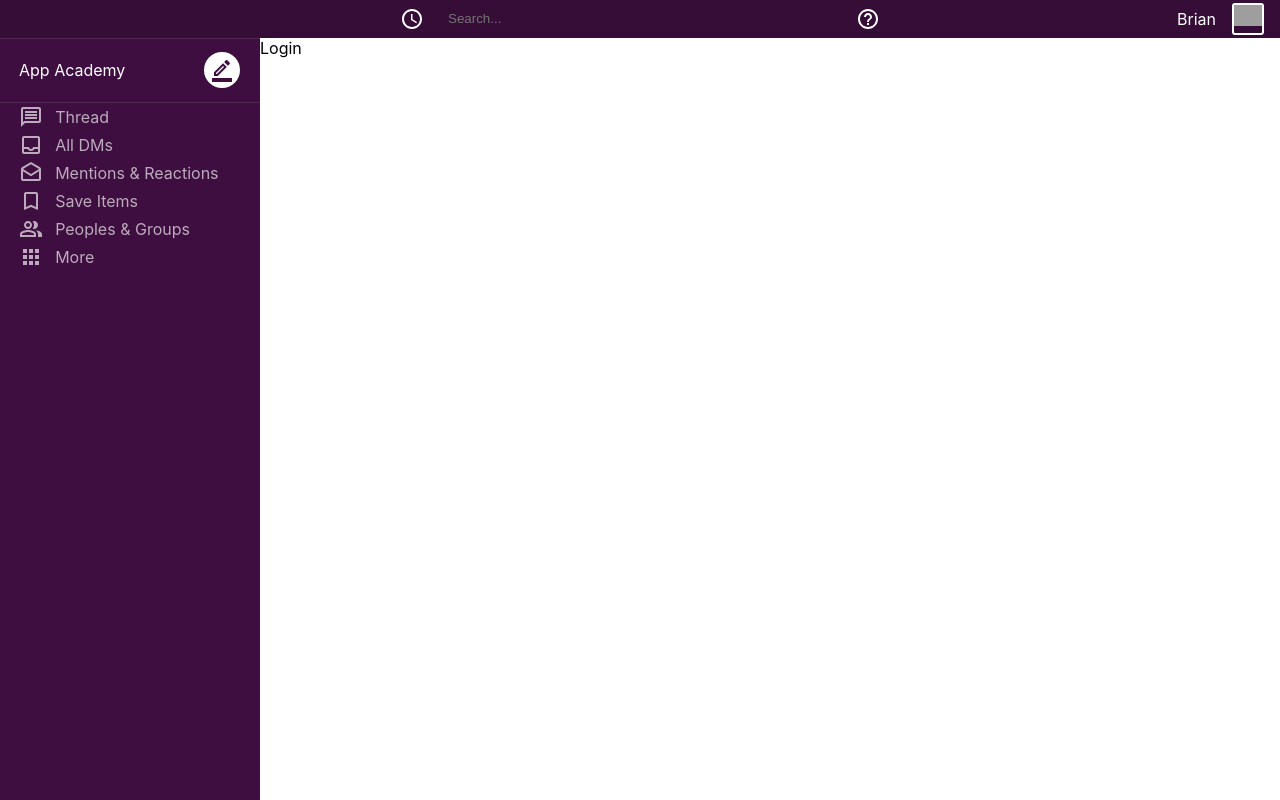
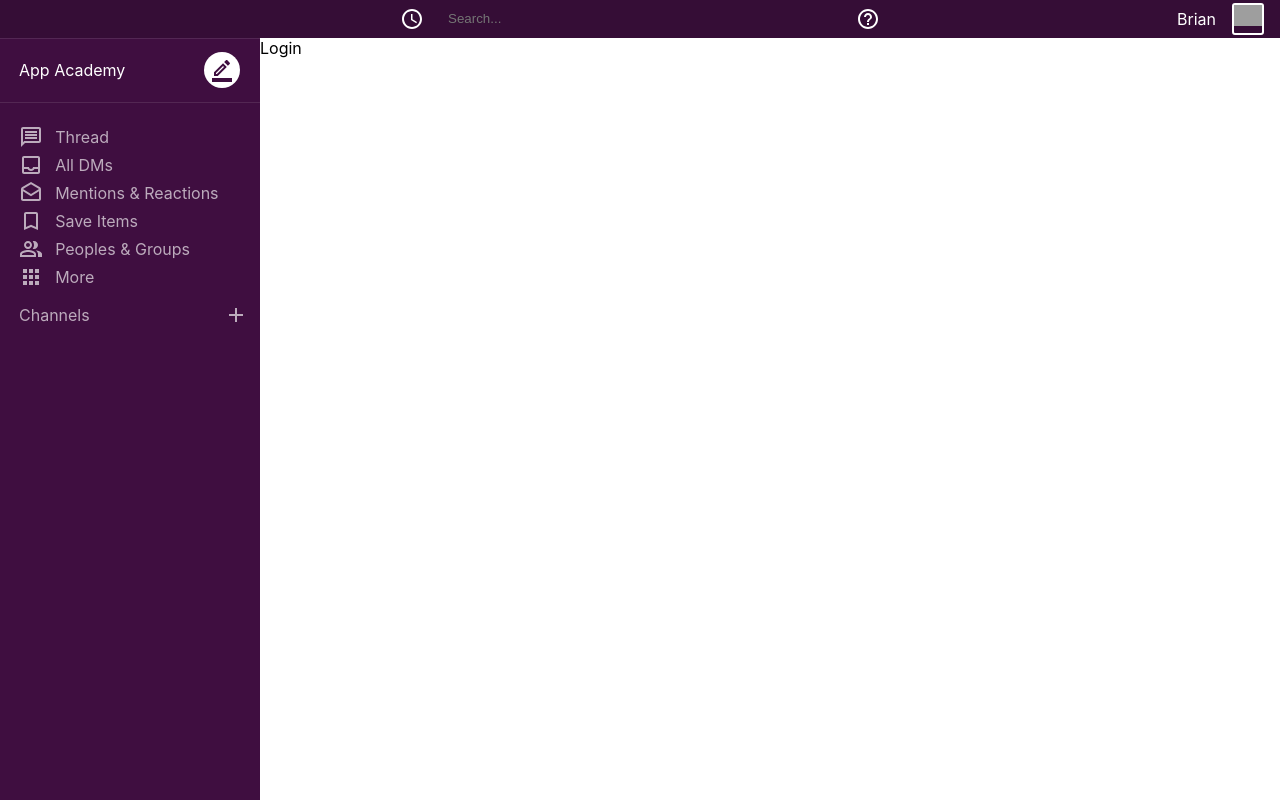
Before and after one commit to Opengundumstyle/TeamSync, a React (Create React App) app in the folder homesync/: page / in a window 1280 px wide. Built offline with nearby package versions, Linux system fonts and the light colour scheme; grey boxes are pictures that could not be loaded.

Commit message:
final touch sidebar

```diff
--- a/homesync/src/components/Sidebar.jsx
+++ b/homesync/src/components/Sidebar.jsx
@@ -2,6 +2,7 @@ import React from 'react'
 import styled from 'styled-components'
 import BorderColorOutlinedIcon from '@mui/icons-material/BorderColorOutlined';
 import { sidebarItemsData } from '../data/SidebarData';
+import AddOutlinedIcon from '@mui/icons-material/AddOutlined';
 
 function Sidebar() {
   return (
@@ -25,6 +26,15 @@ function Sidebar() {
         }
 
       </MainChannels>
+      <ChannelsContaienr>
+           <NewChannelContainer>
+             <div>
+              Channels
+             </div>
+             <AddOutlinedIcon/>
+           </NewChannelContainer>
+
+      </ChannelsContaienr>
     </Container>
   )
 }
@@ -63,7 +73,8 @@ const NewMessage = styled.div`
      cursor:pointer;
  `
 
- const MainChannels = styled.div``
+ const MainChannels = styled.div`
+  padding-top: 20px`
 
  const MainChannelItem = styled.div`
     color:rgb(188,171,188);
@@ -73,3 +84,16 @@ const NewMessage = styled.div`
     align-items:center;
     padding-left:19px;
     cursor:pointer;`
+
+const ChannelsContaienr = styled.div`
+     color:rgb(188,171,188);
+     margin-top:10px; `
+
+const NewChannelContainer = styled.div`
+      display:flex;
+      justify-content:space-between;
+      align-items:center;
+      height:28px;
+      padding-left:19px;
+      padding-right:12px;
+       `
```
